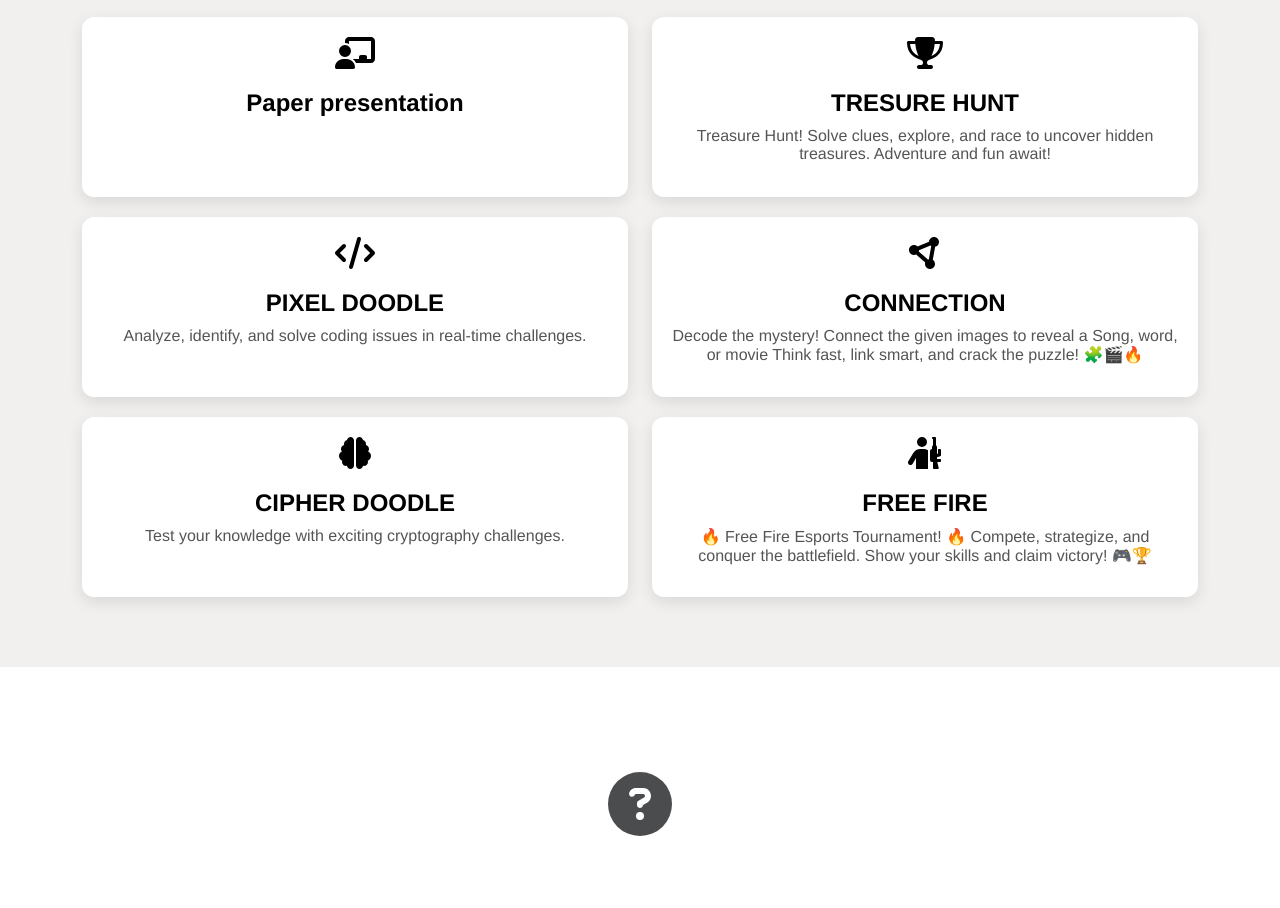
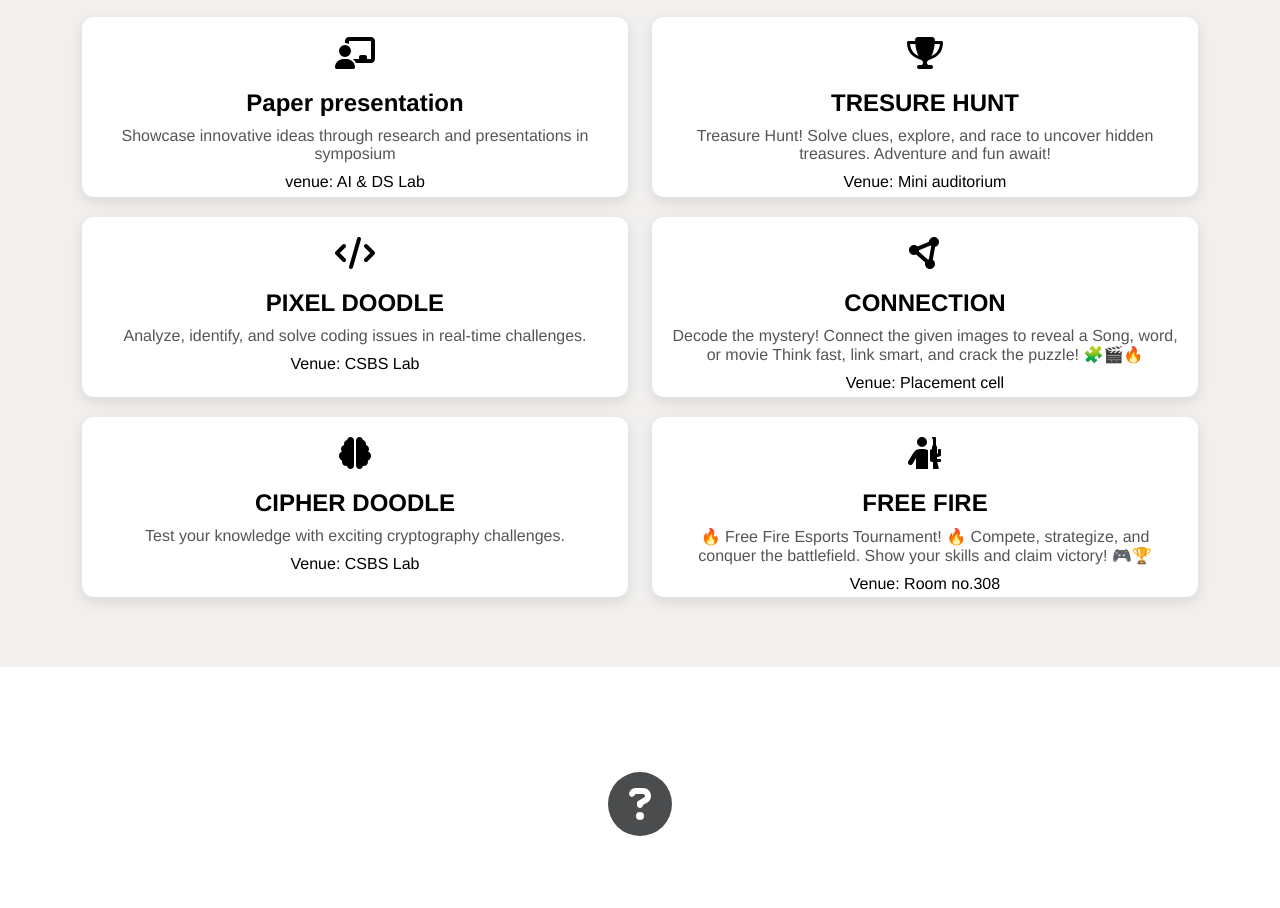
Before and after one commit to Cpvasanth/techdoodle, a React (Create React App) app: page / in a window 1280 px wide. Shown: the part 1060-1968 px from the top of the page. Built offline with nearby package versions, Linux system fonts and the light colour scheme; a web font is replaced by a local one.

Commit message:
Update event details with venues for improved clarity and information display

```diff
--- a/src/components/Event.jsx
+++ b/src/components/Event.jsx
@@ -21,19 +21,22 @@
         <div className="event-detail">
           <FontAwesomeIcon icon={faChalkboardTeacher} />
           <h3>Paper presentation <br></br></h3>
-          {/* <p>Showcase innovative ideas through research and presentations in symposium. <br/> <span style={{color: "red"}}>Paper submission last date: 15TH March 2025</span></p> */}
+          <p>Showcase innovative ideas through research and presentations in symposium</p>
+          <p style={{ color: "black" }}>venue: AI & DS Lab</p>
         </div>
 
         <div className="event-detail">
           <FontAwesomeIcon icon={faCode} />
           <h3>PIXEL DOODLE</h3>
           <p>Analyze, identify, and solve coding issues in real-time challenges.</p>
+          <p style={{ color: "black" }}>Venue: CSBS Lab</p>
         </div>
 
         <div className="event-detail">
           <FontAwesomeIcon icon={faBrain} />
           <h3>CIPHER DOODLE <br/> </h3>
           <p>Test your knowledge with exciting cryptography challenges.</p>
+          <p style={{ color: "black" }}>Venue: CSBS Lab</p>
         </div>
         </div>
 
@@ -45,18 +48,23 @@
           <FontAwesomeIcon icon={faTrophy} />
           <h3>TRESURE HUNT</h3>
           <p>Treasure Hunt! Solve clues, explore, and race to uncover hidden treasures. Adventure and fun await!</p>
+          <p style={{ color: "black" }}>Venue: Mini auditorium</p>
+
         </div>
 
         <div className="event-detail">
           <FontAwesomeIcon icon={  faCircleNodes} />
           <h3>CONNECTION</h3>
           <p>Decode the mystery! Connect the given images to reveal a Song, word, or movie Think fast, link smart, and crack the puzzle! 🧩🎬🔥</p>
+          <p style={{ color: "black" }}>Venue: Placement cell</p>
         </div>
 
         <div className="event-detail">
           <FontAwesomeIcon icon={faPersonRifle} />
           <h3>FREE FIRE</h3>
           <p>🔥 Free Fire Esports Tournament! 🔥 Compete, strategize, and conquer the battlefield. Show your skills and claim victory! 🎮🏆</p>
+          <p style={{ color: "black" }}>Venue: Room no.308</p>
+
         </div>
         </div>
 
```
